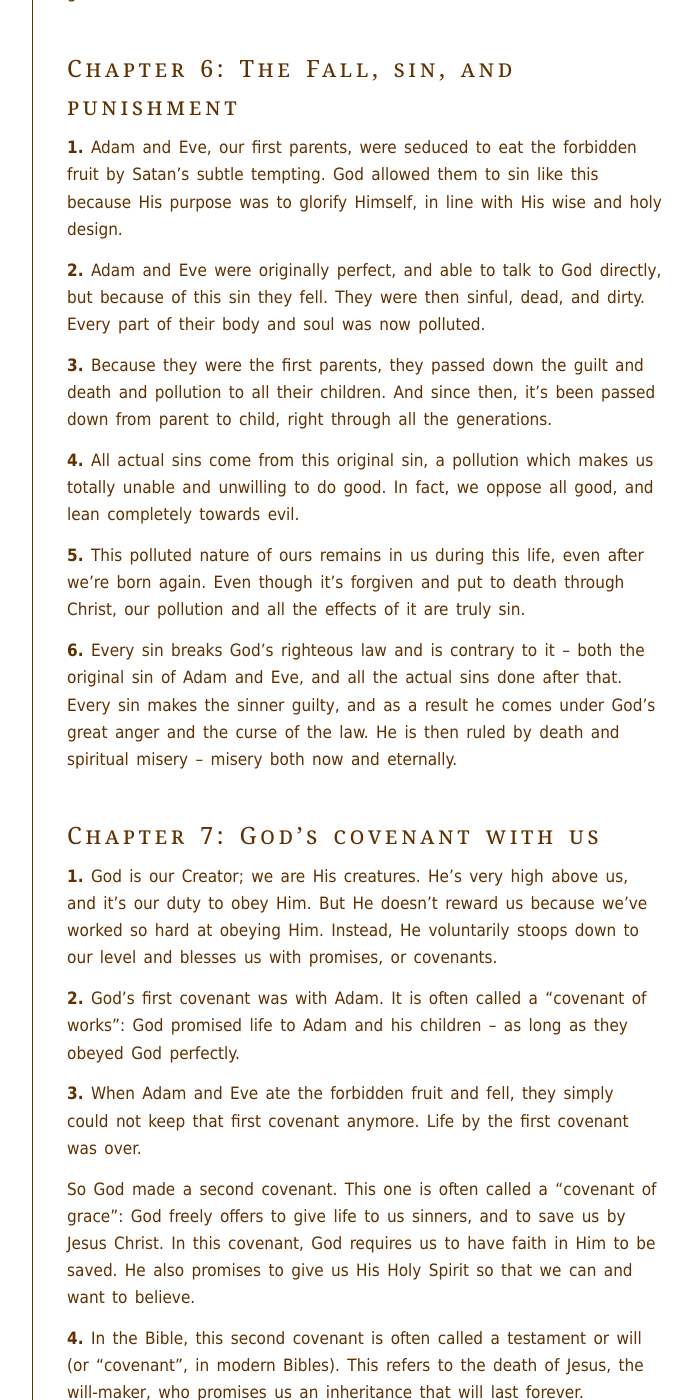
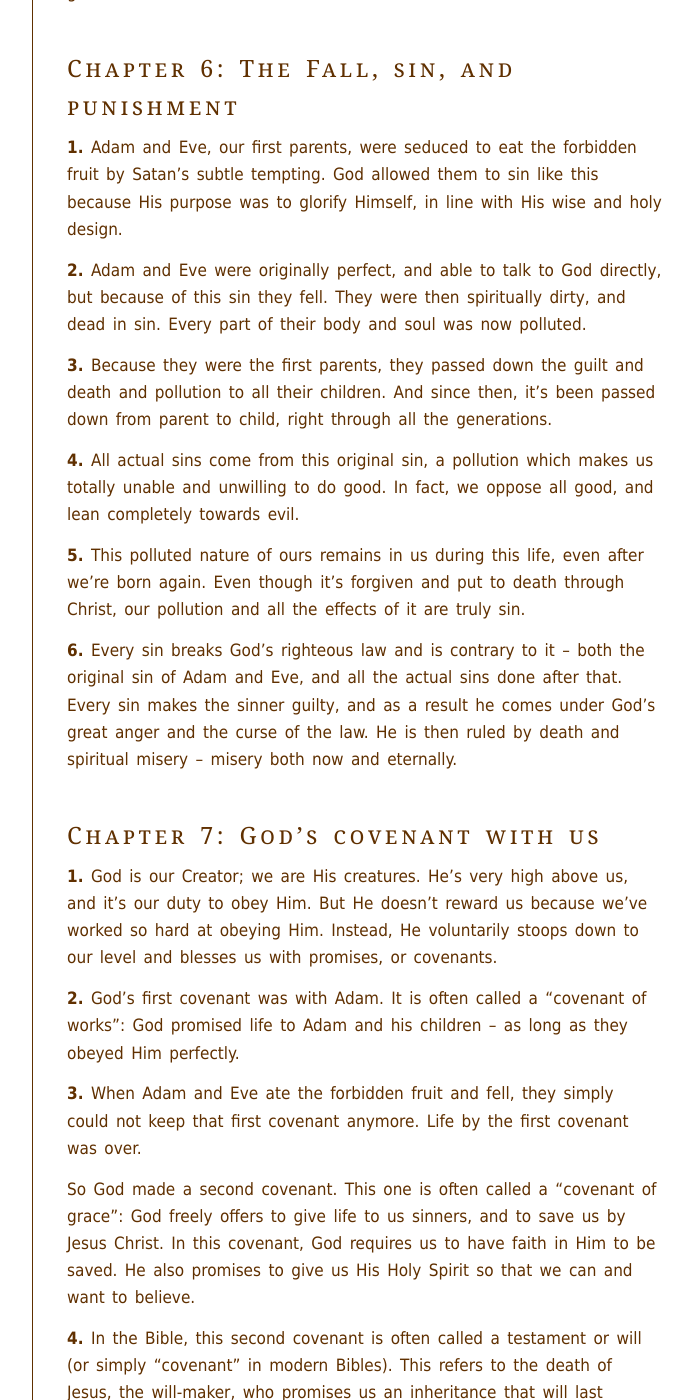
Before and after one commit to benhoyt/benhoyt.github.com, a Jekyll site: the page built from writings-pew.html, in a window 1280 px wide and 1400 px high, scrolled down 10022 px. Shown: the whole window, without its empty margins (374-1067 px from the left). Built offline with Jekyll 4.4.1, drawn with Linux system fonts in a browser that asks for light colours; some of the changed text lies outside the part shown.

Commit message:
A few tweaks to chapters 5, 6, and 7.

```diff
--- a/writings-pew.html
+++ b/writings-pew.html
@@ -203,7 +203,7 @@
 
 <p><a id="chapter5-3" href="#chapter5-3" class="subsection">3.</a> God usually uses secondary causes or “means” to govern events. But if He wants to, He’s free to work without these ordinary means, or above them, or against them.</p>
 
-<p><a id="chapter5-4" href="#chapter5-4" class="subsection">4.</a> God’s providence shows us His great power, His hard-to-understand wisdom, and His infinite goodness. This in turn shows us all that His providence covers – even the first fall of mankind, and all other sins of people and angels.</p>
+<p><a id="chapter5-4" href="#chapter5-4" class="subsection">4.</a> God’s providence shows us His great power, His hard-to-understand wisdom, and His infinite goodness. This in turn shows us everything His providence covers – even the first fall of mankind, and all other sins of people and angels.</p>
 
 <p>He doesn’t just give these things permission to happen however they want. No, it’s a wise, limited permission. He governs even these events in various ways for His own holy reasons. However, the sinfulness of these things comes only from the creatures that do them, not from God Himself. God is holy and righteous, and never originates or approves of sin – in fact, He can’t.</p>
 
@@ -222,7 +222,7 @@
 
 <p><a id="chapter6-1" href="#chapter6-1" class="subsection">1.</a> Adam and Eve, our first parents, were seduced to eat the forbidden fruit by Satan’s subtle tempting. God allowed them to sin like this because His purpose was to glorify Himself, in line with His wise and holy design.</p>
 
-<p><a id="chapter6-2" href="#chapter6-2" class="subsection">2.</a> Adam and Eve were originally perfect, and able to talk to God directly, but because of this sin they fell. They were then sinful, dead, and dirty. Every part of their body and soul was now polluted.</p>
+<p><a id="chapter6-2" href="#chapter6-2" class="subsection">2.</a> Adam and Eve were originally perfect, and able to talk to God directly, but because of this sin they fell. They were then spiritually dirty, and dead in sin. Every part of their body and soul was now polluted.</p>
 
 <p><a id="chapter6-3" href="#chapter6-3" class="subsection">3.</a> Because they were the first parents, they passed down the guilt and death and pollution to all their children. And since then, it’s been passed down from parent to child, right through all the generations.</p>
 
@@ -237,13 +237,13 @@
 
 <p><a id="chapter7-1" href="#chapter7-1" class="subsection">1.</a> God is our Creator; we are His creatures. He’s very high above us, and it’s our duty to obey Him. But He doesn’t reward us because we’ve worked so hard at obeying Him. Instead, He voluntarily stoops down to our level and blesses us with promises, or covenants.</p>
 
-<p><a id="chapter7-2" href="#chapter7-2" class="subsection">2.</a> God’s first covenant was with Adam. It is often called a “covenant of works”: God promised life to Adam and his children – as long as they obeyed God perfectly.</p>
+<p><a id="chapter7-2" href="#chapter7-2" class="subsection">2.</a> God’s first covenant was with Adam. It is often called a “covenant of works”: God promised life to Adam and his children – as long as they obeyed Him perfectly.</p>
 
 <p><a id="chapter7-3" href="#chapter7-3" class="subsection">3.</a> When Adam and Eve ate the forbidden fruit and fell, they simply could not keep that first covenant anymore. Life by the first covenant was over.</p>
 
 <p>So God made a second covenant. This one is often called a “covenant of grace”: God freely offers to give life to us sinners, and to save us by Jesus Christ. In this covenant, God requires us to have faith in Him to be saved. He also promises to give us His Holy Spirit so that we can and want to believe.</p>
 
-<p><a id="chapter7-4" href="#chapter7-4" class="subsection">4.</a> In the Bible, this second covenant is often called a testament or will (or “covenant”, in modern Bibles). This refers to the death of Jesus, the will-maker, who promises us an inheritance that will last forever.</p>
+<p><a id="chapter7-4" href="#chapter7-4" class="subsection">4.</a> In the Bible, this second covenant is often called a testament or will (or simply “covenant” in modern Bibles). This refers to the death of Jesus, the will-maker, who promises us an inheritance that will last forever.</p>
 
 <p><a id="chapter7-5" href="#chapter7-5" class="subsection">5.</a> God carried out this covenant differently in the time of the law and in the time of the gospel.</p>
 
```
